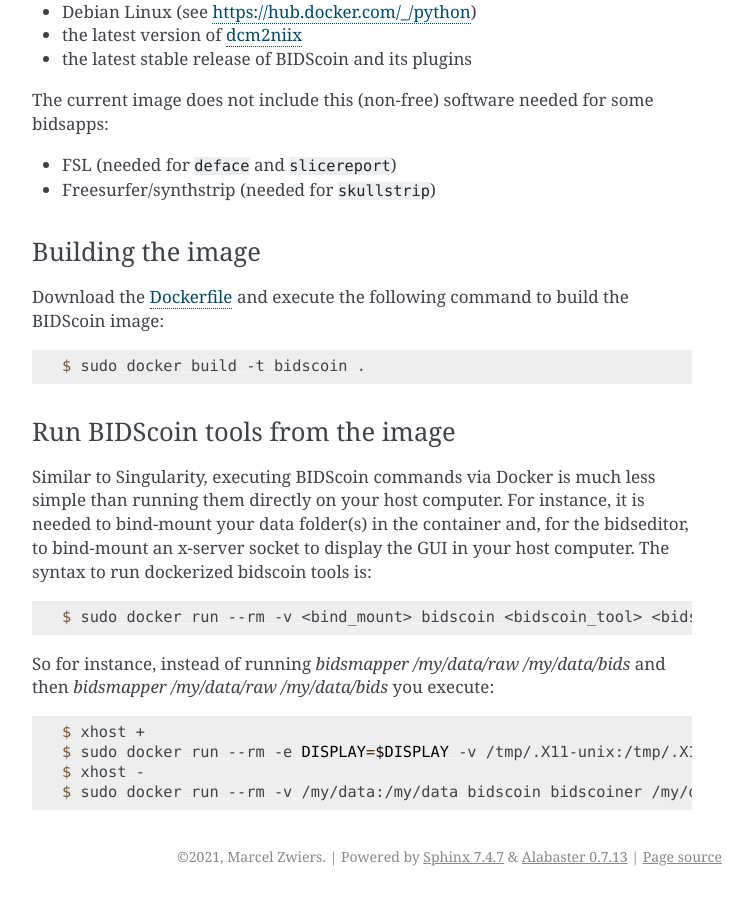
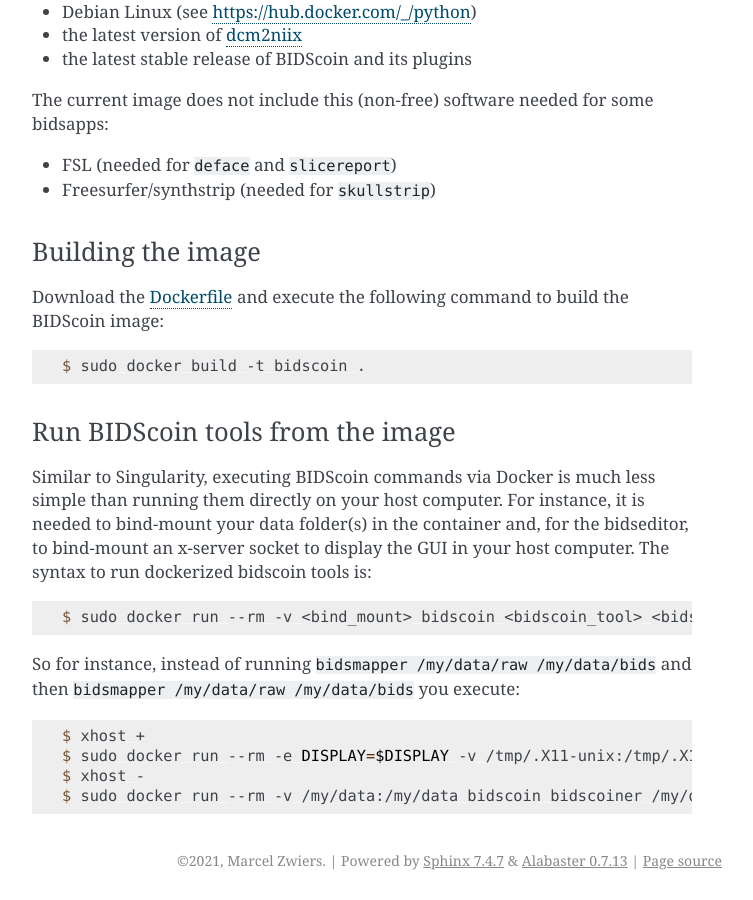
Before and after one commit to Donders-Institute/bidscoin, a Sphinx documentation site: the page built from docs/installation.rst, in a window 1280 px wide and 900 px high, scrolled down 4087 px. Shown: the whole window, without its empty margins (388-1141 px from the left). Built offline with Sphinx 7.4.7, drawn with Linux system fonts in a browser that asks for light colours.

Commit message:
Documentation tweak

```diff
--- a/docs/installation.rst
+++ b/docs/installation.rst
@@ -186,7 +186,7 @@
 
    $ sudo docker run --rm -v <bind_mount> bidscoin <bidscoin_tool> <bidscoin_tool_args>
 
-So for instance, instead of running `bidsmapper /my/data/raw /my/data/bids` and then `bidsmapper /my/data/raw /my/data/bids` you execute:
+So for instance, instead of running ``bidsmapper /my/data/raw /my/data/bids`` and then ``bidsmapper /my/data/raw /my/data/bids`` you execute:
 
 .. code-block:: console
 
```
